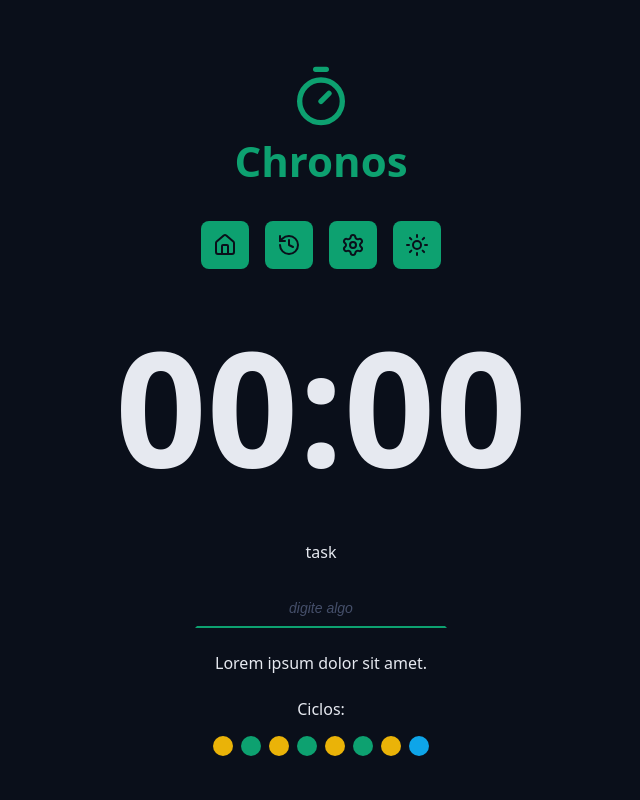
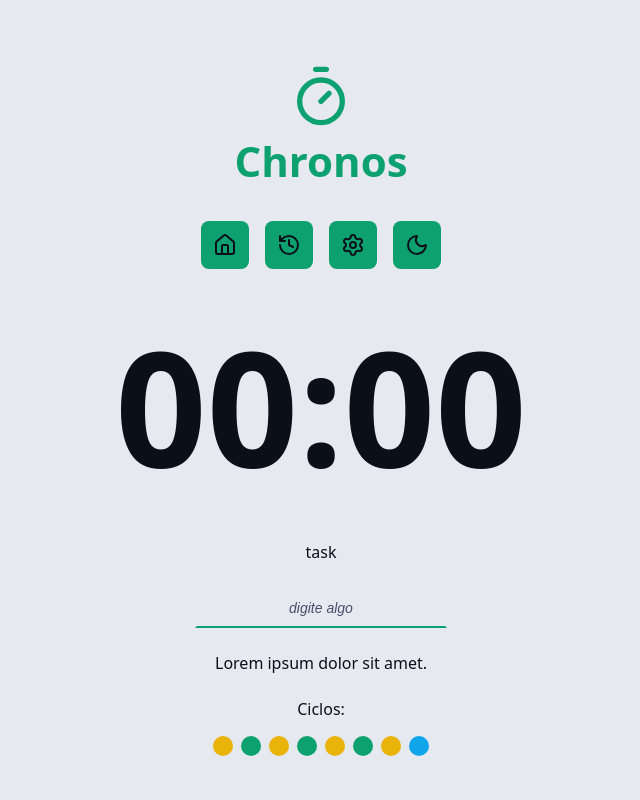
Before and after one commit to brenofaustino/timesticking, a React (Vite) app: page / in a window 1280 px wide. Both pictures are taken after a click on the link 736 px from the left and 245 px from the top of the page. Shown: the top 800 px of the page, without its empty margins (319-959 px from the left). Built offline with nearby package versions, Linux system fonts and the light colour scheme.

Commit message:
theme engine finished

```diff
--- a/src/components/Menu/index.tsx
+++ b/src/components/Menu/index.tsx
@@ -1,20 +1,47 @@
-import { HouseIcon, HistoryIcon, SettingsIcon, SunIcon } from 'lucide-react';
+import { HouseIcon, HistoryIcon, SettingsIcon, SunIcon, MoonIcon } from 'lucide-react';
 import styles from './styles.module.css';
+import { useState, useEffect } from 'react';
+
+type AvailableThemes = 'dark' | 'light'
 
 export function Menu(){
+    const [theme, setTheme] = useState<AvailableThemes>(() => {
+        const storageTheme = localStorage.getItem('theme') as AvailableThemes || 'dark';
+        return storageTheme
+    });
+
+    const nextThemeIcon = {
+        'dark': <SunIcon/>,
+        'light': <MoonIcon/>
+    }
+
+    function handleThemeChange(event:React.MouseEvent<HTMLAnchorElement, MouseEvent>){
+        event.preventDefault() //ao clicar na ancora não seremos redirecionados para o link inserido lá
+
+        setTheme((prevTheme)=>{
+            const nextTheme = (prevTheme === "dark" ? 'light' : 'dark');
+            // document.documentElement.setAttribute('data-theme', nextTheme) <- não recomendado pois o react não consegue monitorar esse resultado (o ideal é utilizar useEffect)
+            return nextTheme
+        })
+    }
+    useEffect(() => {
+        document.documentElement.setAttribute('data-theme', theme)
+        localStorage.setItem('theme', theme)
+    }, [theme])
+
     return (
         <nav className={styles.menu}>
-            <a className={styles['menu-link']} href="#">
+            <a className={styles['menu-link']} href="#" aria-label='Menu principal' title='Menu principal'>
                 <HouseIcon/>
             </a>
-            <a className={styles['menu-link']} href="#">
+            <a className={styles['menu-link']} href="#" aria-label='Mostrar Histórico' title='Mostrar Histórico'>
                 <HistoryIcon/>
             </a>
-            <a className={styles['menu-link']} href="#">
+            <a className={styles['menu-link']} href="#" aria-label='Configurações' title='Configurações'>
                 <SettingsIcon/>
             </a>
-            <a className={styles['menu-link']} href="#">
-                <SunIcon/>
+            <a className={styles['menu-link']} href="#" aria-label='Alterar tema' title='Alterar tema' onClick={handleThemeChange}>
+                {nextThemeIcon[theme]}
             </a>
         </nav>
     )
```
